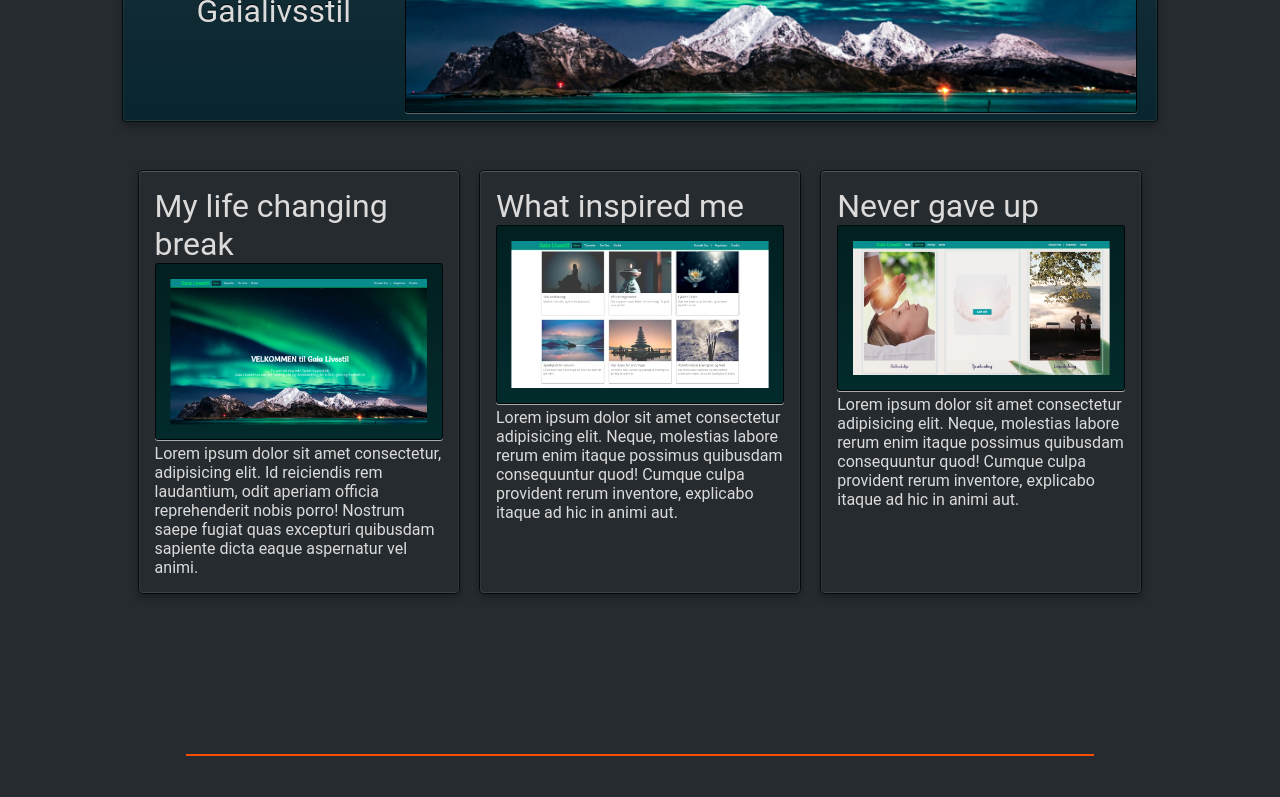
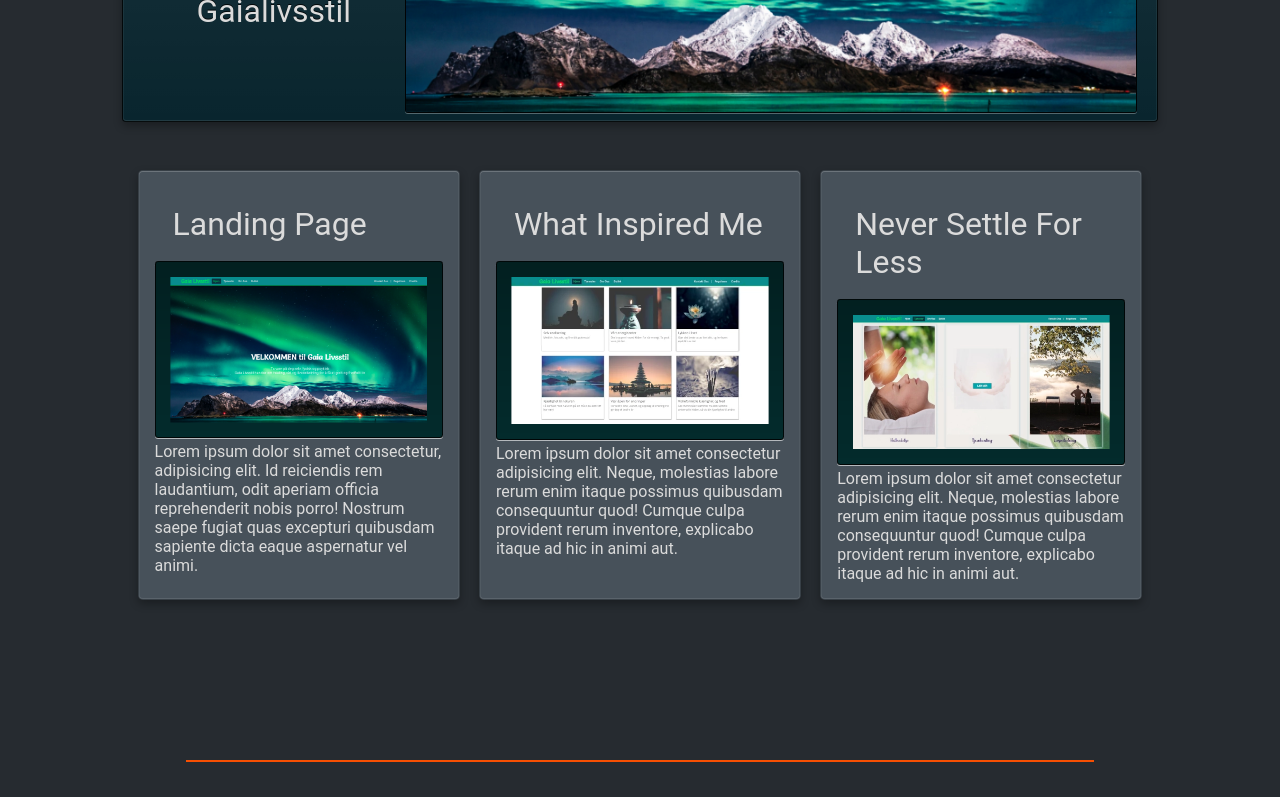
Before and after one commit to utviklerToni/minportefolje, a React (Create React App) app: page /prosjekt in a window 1280 px wide. Shown: the part 563-1360 px from the top of the page. Built offline with nearby package versions, Linux system fonts and the light colour scheme.

Commit message:
working on project screen GUI

```diff
--- a/src/components/AboutMe/AboutMe.jsx
+++ b/src/components/AboutMe/AboutMe.jsx
@@ -1,19 +1,22 @@
-import React from 'react';
+import React from "react";
 
-import './aboutMe.css';
+import "./aboutMe.css";
 
 const AboutMe = () => {
   return (
-		<div style={{ height: '50vh' }}>
+    <div style={{ height: "50vh" }}>
       <div
-				className='raised_card aboutMe'
-				style={{ backgroundColor: '#1D3A41' }}>
+        className="raised_card aboutMe"
+        style={{ backgroundColor: "#1D3A41" }}
+      >
         <h1>About me</h1>
-				<p>
-					I am a full stack dev, I make web app on MERN stack, I also work on
-					electron.js and I create apps for Linux using Electron.js which is a
-					cross platform framework
-				</p>
+        <ul>
+          <li style={{ marginTop: "9px" }}>
+            <h3>
+              Front-end Developer with a bachelore degree in Computer Science
+            </h3>
+          </li>
+        </ul>
       </div>
     </div>
   );
--- a/src/components/ProjectScreen/Gaialivsstil.jsx
+++ b/src/components/ProjectScreen/Gaialivsstil.jsx
@@ -1,17 +1,17 @@
-import React, { Fragment } from 'react';
-import GaialivsstilLogo from '../../assets/icon-svg/GaialivsstilLogo';
-import MainPageImageCard from './GaialivsstilComponents/MainPageImageCard';
+import React, { Fragment } from "react";
+import GaialivsstilLogo from "../../assets/icon-svg/GaialivsstilLogo";
+import MainPageImageCard from "./GaialivsstilComponents/MainPageImageCard";
 
-import './container_gaialivsstil.css';
-import ServicePageImageCard from './GaialivsstilComponents/ServicePageImageCard';
-import HomePageImage from './GaialivsstilComponents/HomePageImage';
+import "./container_gaialivsstil.css";
+import ServicePageImageCard from "./GaialivsstilComponents/ServicePageImageCard";
+import HomePageImage from "./GaialivsstilComponents/HomePageImage";
 
 const Gaialivsstil = (props) => {
   return (
     <Fragment>
-			<div className='container_gaialivsstil'>
-				<div className='top-margin raised-card-project flexbox_project'>
-					<h1 style={{ padding: '1rem' }} className='ss-text'>
+      <div className="container_gaialivsstil">
+        <div className="top-margin raised-card-project flexbox_project">
+          <h1 style={{ padding: "1rem" }} className="ss-text">
             <span>My first project</span>
             <br />
             <br />
@@ -20,21 +20,21 @@ const Gaialivsstil = (props) => {
           </h1>
 
           <div>
-						<div className='flexbox_project'>
+            <div className="flexbox_project">
               <img
                 src={props.projectImage}
                 alt={props.projectImgAlt}
-								className='project-img-shadow img-width-gaialivsstil'
+                className="project-img-shadow img-width-gaialivsstil"
               />
             </div>
           </div>
         </div>
-				<div className='about_me'>
+        <div className="about_me">
           {/* grid card 1 */}
-					<div className='about_me-grid'>
-						<div className='about_me raised_card'>
-							<div>
-								<h1>My life changing break</h1>
+          <div className="about_me-grid">
+            <div className="about_me raised_card">
+              <div className="story_text">
+                <h1>Landing Page</h1>
               </div>
 
               <HomePageImage />
@@ -47,9 +47,9 @@ const Gaialivsstil = (props) => {
             </div>
 
             {/* grid card 2*/}
-						<div className='about_me raised_card'>
-							<div>
-								<h1>What inspired me</h1>
+            <div className="about_me raised_card">
+              <div className="story_text">
+                <h1>What Inspired Me</h1>
               </div>
               <MainPageImageCard />
 
@@ -62,9 +62,9 @@ const Gaialivsstil = (props) => {
             </div>
 
             {/* grid card 3 */}
-						<div className='about_me raised_card'>
-							<div>
-								<h1>Never gave up</h1>
+            <div className="about_me raised_card">
+              <div className="story_text">
+                <h1>Never Settle For Less</h1>
               </div>
               <ServicePageImageCard />
               <p>
@@ -75,7 +75,7 @@ const Gaialivsstil = (props) => {
               </p>
             </div>
           </div>
-					<hr className='horizontal_line' />
+          <hr className="horizontal_line" />
         </div>
       </div>
     </Fragment>
--- a/src/components/ProjectScreen/container_gaialivsstil.css
+++ b/src/components/ProjectScreen/container_gaialivsstil.css
@@ -1,4 +1,9 @@
 .container_gaialivsstil {
-	max-width: 81vw;
-	margin: auto;
+  max-width: 81vw;
+  margin: auto;
 }
+
+.story_text {
+  padding: 9px;
+  margin: 9px;
+}
--- a/src/components/ProjectScreen/projectScreen.css
+++ b/src/components/ProjectScreen/projectScreen.css
@@ -55,8 +55,8 @@
 }
 
 .desc-font {
-	font-family: -apple-system, BlinkMacSystemFont, 'Segoe UI', Roboto, Oxygen,
-		Ubuntu, Cantarell, 'Open Sans', 'Helvetica Neue', sans-serif;
+  font-family: -apple-system, BlinkMacSystemFont, "Segoe UI", Roboto, Oxygen,
+    Ubuntu, Cantarell, "Open Sans", "Helvetica Neue", sans-serif;
   font-weight: 300;
 }
 
--- a/src/components/Section/Body/bodySection.css
+++ b/src/components/Section/Body/bodySection.css
@@ -11,7 +11,8 @@
 
 .profile-border:hover,
 .raised_card {
-	border: 1px solid rgba(0, 0, 0, 0.8);
+  background: #47515a;
+  border: 1px solid rgba(0, 0, 0, 0.226);
   border-radius: 0.3rem;
   box-shadow: inset 0px 1px 0px rgba(255, 255, 255, 0.2),
     inset 0px -1px 0px rgba(255, 255, 255, 0.1),
```
Also changed, not shown: src/components/ProjectScreen/ProjectScreen.jsx (+7 -7 lines). Lines whose indentation alone changed are shown as unchanged.
